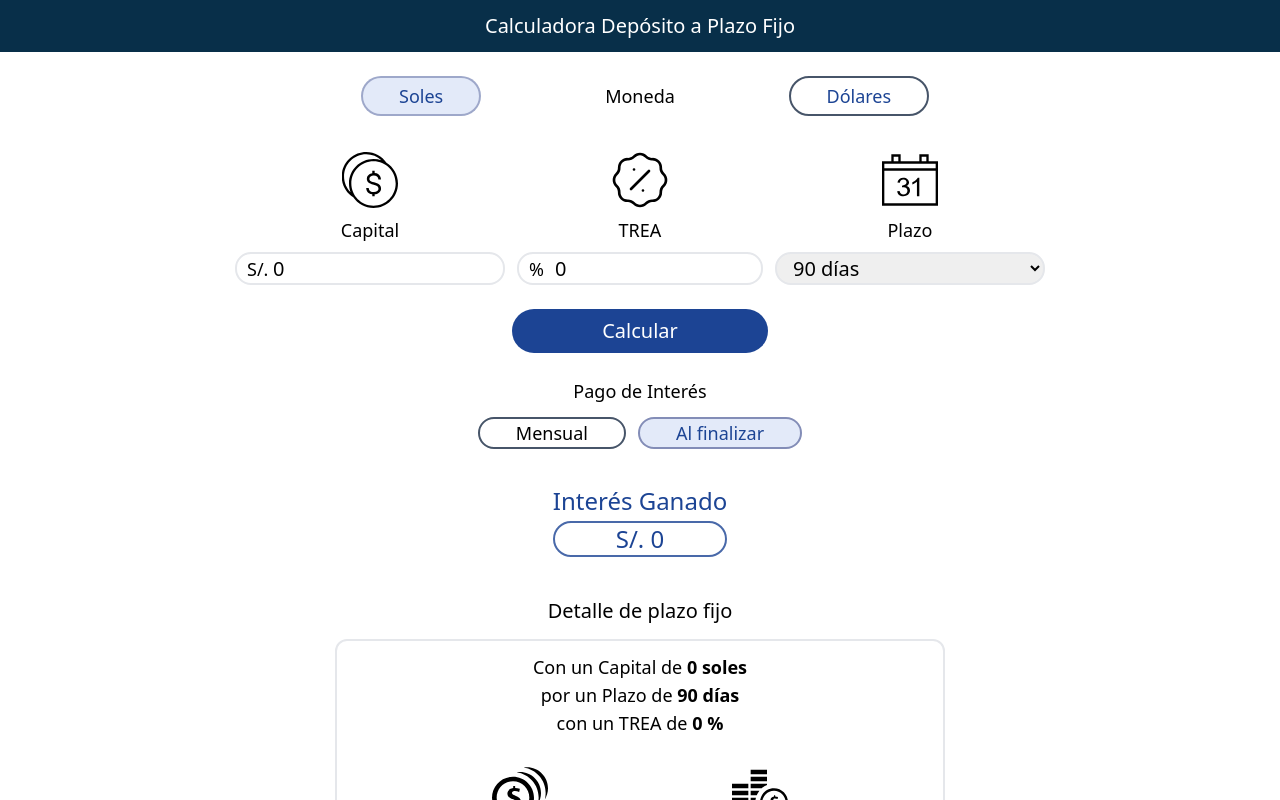
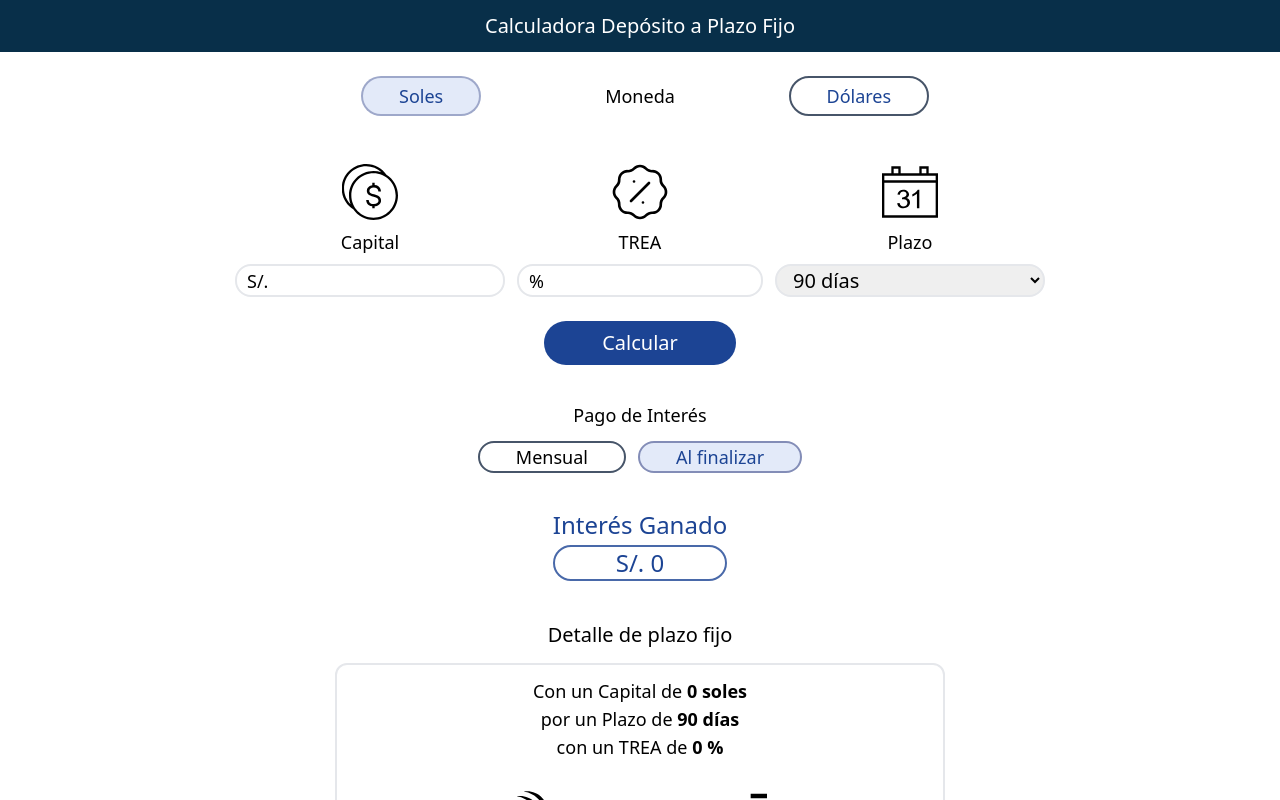
Before and after one commit to nattdev/fixed-deposit-calculator, a React (Vite) app in the folder client/: page / in a window 1280 px wide. Shown: the top 800 px of the page. Built offline with nearby package versions, Linux system fonts and the light colour scheme.

Commit message:
Add form wrapper to parameters and insert submit button inside it

```diff
--- a/client/src/components/DepositConfig.jsx
+++ b/client/src/components/DepositConfig.jsx
@@ -59,7 +59,8 @@ function DepositConfig() {
         setIsCalculated(false);
     }
 
-    function handleCalculate() {
+    function handleCalculate(e) {
+        e.preventDefault();
         const i = parseFloat(deposit["trea"]);
         const n = parseFloat(deposit["term"]);
         const k = parseFloat(deposit["capital"]);
@@ -92,12 +93,14 @@ function DepositConfig() {
                 </div>
             </section>
             <section id="parameters" className="flex my-3 sm:mx-3 mx-2">
+                <form onSubmit={handleCalculate} className="flex flex-col items-center">
+                    <div className="flex my-3">
                         <div className="flex items-center flex-col gap-2 w-2/6">
                             <img src={currencyIcon} className="min-h-[56px] min-w-[56px]"></img>
                             <p>Capital</p>
                             <div className="flex items-center justify-center relative font-medium h-full">
                                 <span className="absolute left-0 pl-3">{deposit["currency"] == "soles" ? "S/. " : "$ "}</span>
-                        <input type="number" step={0.01} onChange={handleCapitalInput} defaultValue={0} className="w-full border-2 rounded-2xl sm:pl-9 pl-8 sm:text-xl text-base h-full"></input>
+                                <input required type="number" step={0.01} onChange={handleCapitalInput} className="w-full border-2 rounded-2xl sm:pl-9 pl-8 sm:text-xl text-base h-full"></input>
                             </div>
                         </div>
                         <div className="flex items-center flex-col gap-2 w-2/6">
@@ -105,7 +108,7 @@ function DepositConfig() {
                             <p>TREA</p>
                             <div className="flex items-center justify-center sm:mx-3 mx-2 relative font-medium h-full">
                                 <span className="absolute left-0 pl-3 ">% </span>
-                        <input type="number" step={0.01} onChange={handleTreaInput} defaultValue={0.00} className="w-full border-2 rounded-2xl sm:pl-9 pl-7 sm:text-xl text-base h-full"></input>
+                                <input required type="number" step={0.01} onChange={handleTreaInput} className="w-full border-2 rounded-2xl sm:pl-9 pl-7 sm:text-xl text-base h-full"></input>
                             </div>
                         </div>
                         <div className="flex items-center flex-col gap-2 w-2/6">
@@ -117,8 +120,10 @@ function DepositConfig() {
                                 <option value="360">360 días</option>
                             </select>
                         </div>
+                    </div>
+                    <button type="submit" className="bg-[#1C4494] sm:px-4 px-2 sm:py-2 py-1 w-1/5 sm:min-w-48 min-w-36 text-white rounded-full xl font-normal sm:text-xl text-lg m-3">Calcular</button>
+                </form>
             </section>
-            <button className="bg-[#1C4494] sm:px-4 px-2 sm:py-2 py-1 w-1/5 sm:min-w-48 min-w-36 text-white rounded-full xl font-normal sm:text-xl text-lg m-3" onClick={handleCalculate}>Calcular</button>
             <section id="interest-payment" className="m-3">
                 <p className="font-medium">Pago de Interés</p>
                 <ul className="flex gap-3 m-3">
```
Lines whose indentation alone changed are shown as unchanged.
